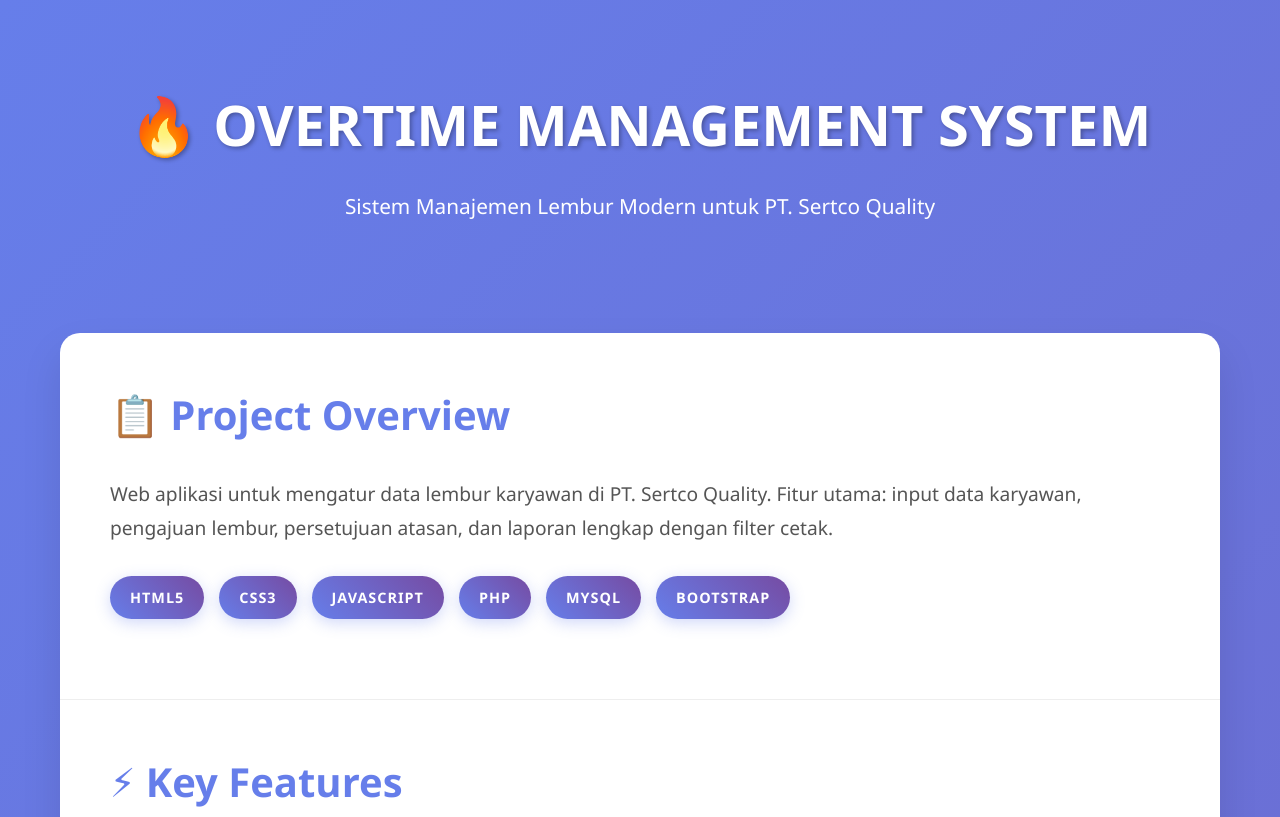
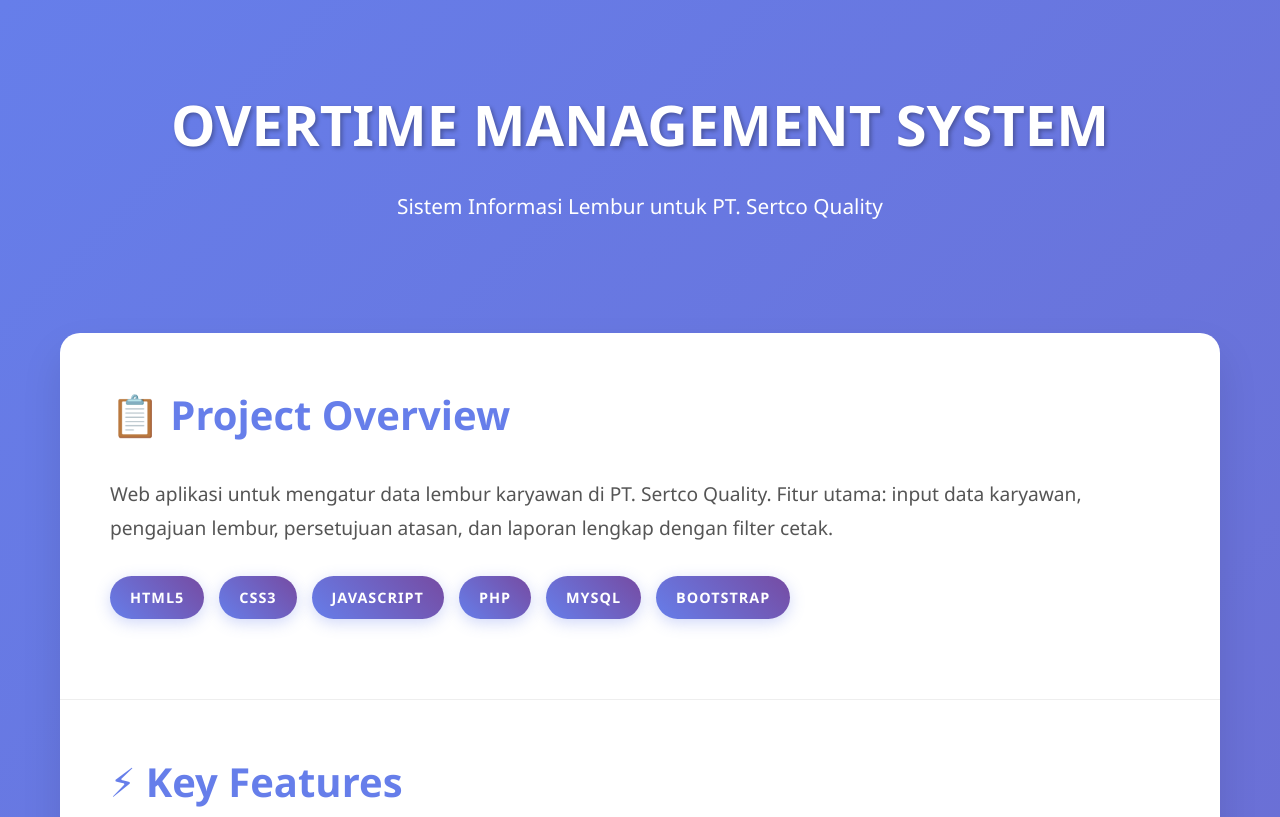
Before and after one commit to jannatazara/portfolioOvertime, a plain HTML site: page index.html in a window 1280 px wide. Shown: the top 817 px of the page. Drawn offline with Linux system fonts and the light colour scheme.

Commit message:
Update index.html

```diff
--- a/index.html
+++ b/index.html
@@ -283,8 +283,8 @@
 <body>
     <div class="container">
         <header class="header">
-            <h1>🔥 OVERTIME MANAGEMENT SYSTEM</h1>
-            <p class="subtitle">Sistem Manajemen Lembur Modern untuk PT. Sertco Quality</p>
+            <h1>OVERTIME MANAGEMENT SYSTEM</h1>
+            <p class="subtitle">Sistem Informasi Lembur untuk PT. Sertco Quality</p>
         </header>
 
         <div class="content">
```
